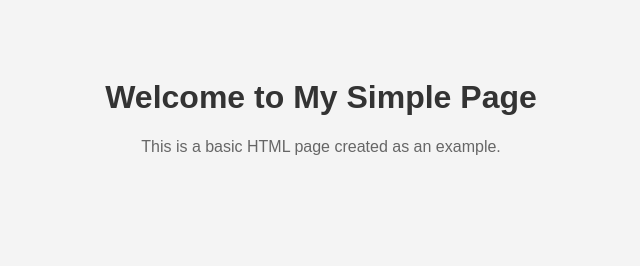
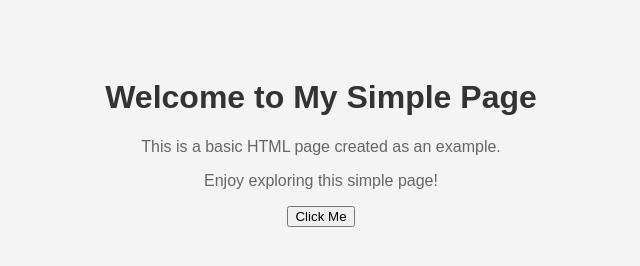
Before and after one commit to GodwinChukks/mini-project-git-vcs, a plain HTML site: page index.html in a window 1280 px wide. Shown: the whole page, without its empty margins (319-959 px from the left). Drawn offline with Linux system fonts and the light colour scheme.

Commit message:
added two lines of code to the index.html

```diff
--- a/index.html
+++ b/index.html
@@ -22,5 +22,7 @@
 <body>
   <h1>Welcome to My Simple Page</h1>
   <p>This is a basic HTML page created as an example.</p>
+  <p>Enjoy exploring this simple page!</p>
+  <button>Click Me</button>
 </body>
 </html>
```
